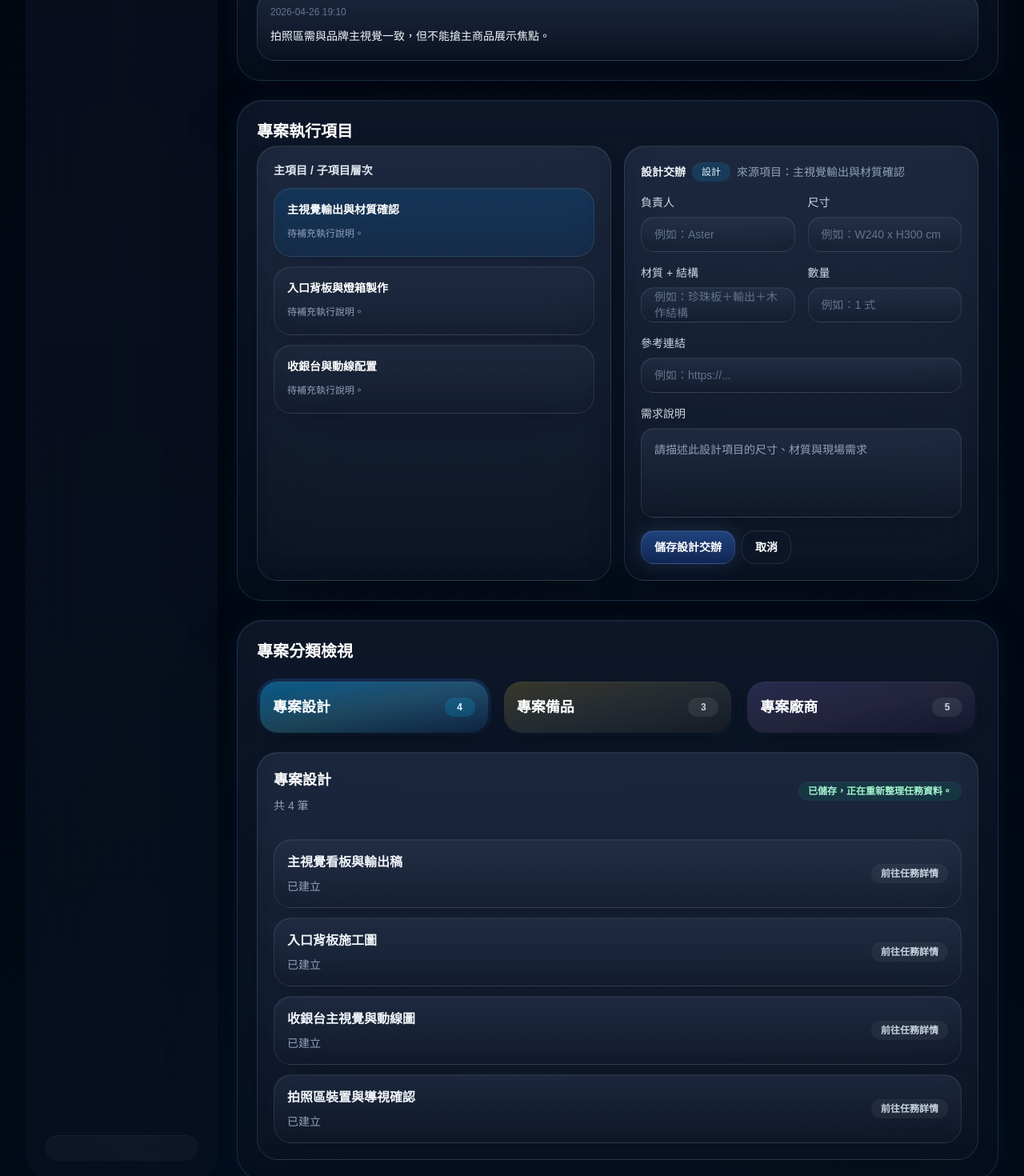
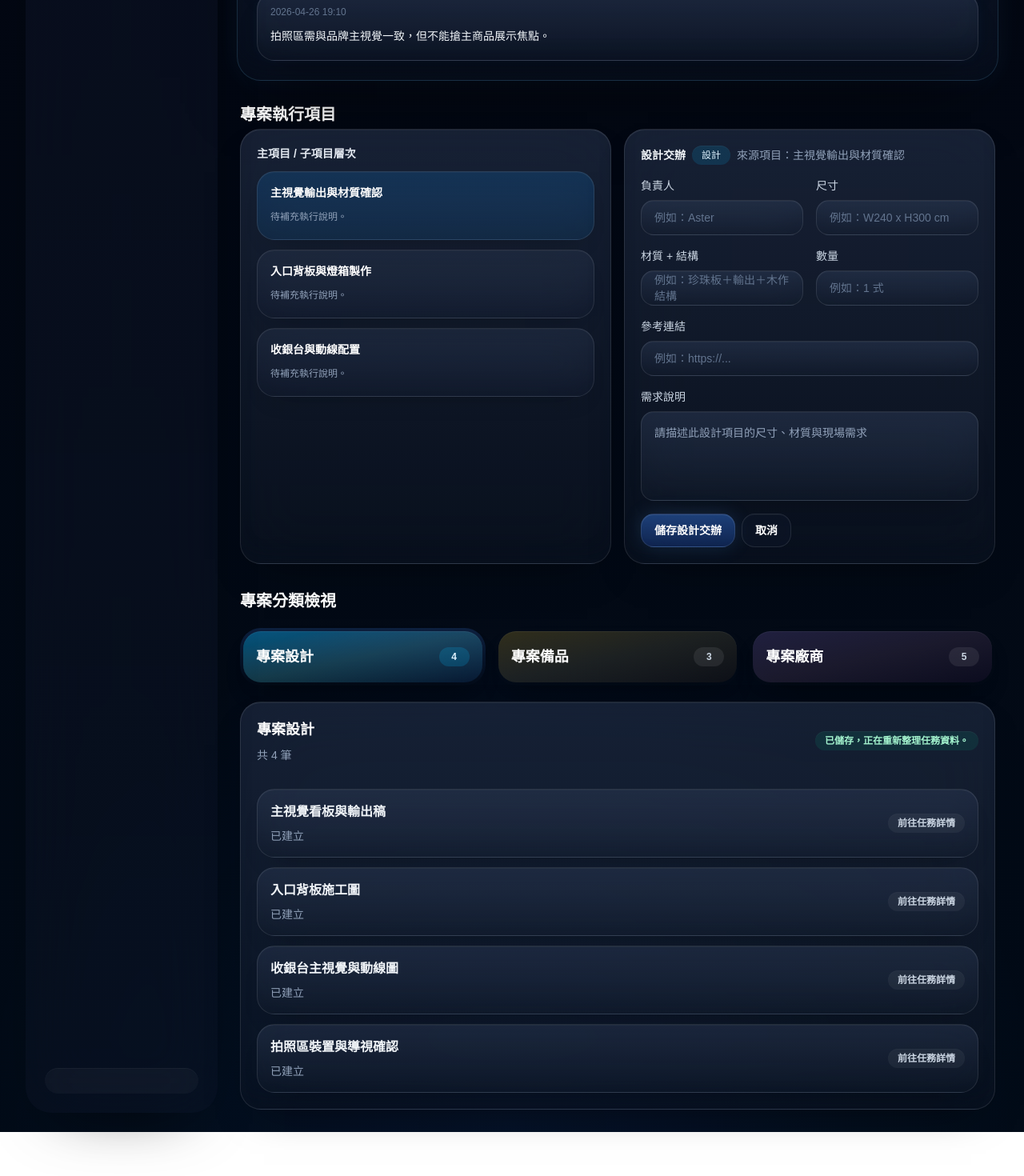
Before and after one commit to willy841/projectflow, a Next.js app in the folder project-mgmt/: page /blueprints/project-detail-v1 in a window 1280 px wide. Shown: the part 1080-2550 px from the top of the page at 80% size. After the commit the page ends 2495 px from the top, so only its background shows below. Built offline with nearby package versions, Linux system fonts and the light colour scheme.

Commit message:
style: remove outer shells from execution and category sections

```diff
--- a/project-mgmt/src/app/blueprints/project-detail-v1/page.tsx
+++ b/project-mgmt/src/app/blueprints/project-detail-v1/page.tsx
@@ -166,7 +166,7 @@ export default function ProjectDetailBlueprintV1Page() {
             </article>
           </section>
 
-          <section className="space-y-5 rounded-[32px] border border-sky-300/14 bg-[linear-gradient(180deg,rgba(18,30,50,0.7),rgba(13,22,39,0.48))] p-6 shadow-[0_34px_88px_-38px_rgba(0,0,0,0.66),0_0_32px_rgba(96,165,250,0.08),inset_0_1px_0_rgba(255,255,255,0.06),inset_0_-20px_42px_-26px_rgba(7,13,25,0.96)] backdrop-blur-[28px]">
+          <section className="space-y-5 p-1">
             <div className="mb-1">
               <h3 className="text-xl font-semibold text-white">專案執行項目</h3>
             </div>
@@ -230,7 +230,7 @@ export default function ProjectDetailBlueprintV1Page() {
             </div>
           </section>
 
-          <section className="space-y-5 rounded-[32px] border border-sky-300/14 bg-[linear-gradient(180deg,rgba(18,30,50,0.7),rgba(13,22,39,0.48))] p-6 shadow-[0_34px_88px_-38px_rgba(0,0,0,0.66),0_0_32px_rgba(96,165,250,0.08),inset_0_1px_0_rgba(255,255,255,0.06),inset_0_-20px_42px_-26px_rgba(7,13,25,0.96)] backdrop-blur-[28px]">
+          <section className="space-y-5 p-1">
             <div>
               <h3 className="text-xl font-semibold text-white">專案分類檢視</h3>
             </div>
```
